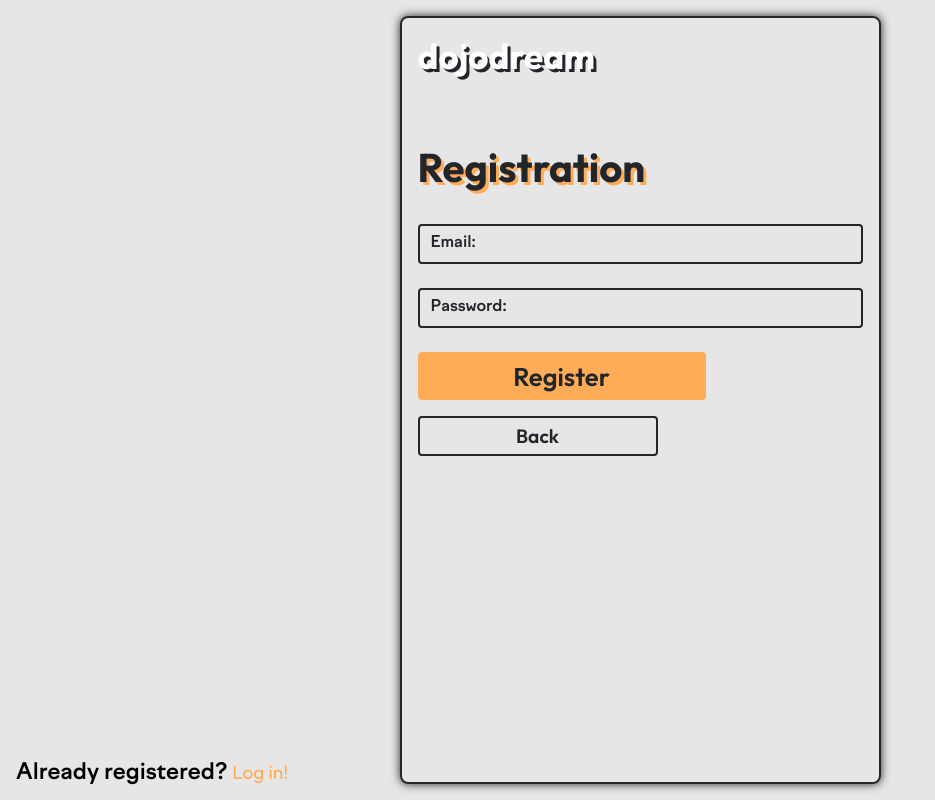
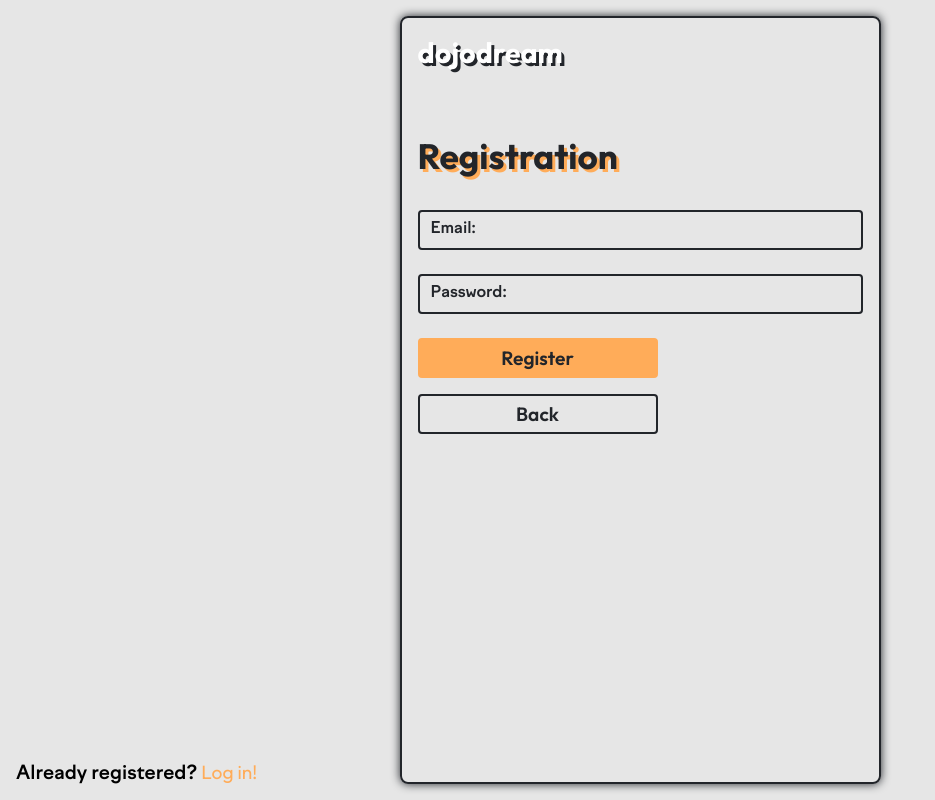
Before and after one commit to serge-yegorian/dojodream-client, a React (Create React App) app: page /enter in a window 1280 px wide. Shown: the whole page, without its empty margins (0-935 px from the left). Built offline with nearby package versions, Linux system fonts and the light colour scheme.

Commit message:
fix fonts

```diff
--- a/src/pages/Landing/Landing.js
+++ b/src/pages/Landing/Landing.js
@@ -94,7 +94,7 @@ const Landing = () => {
         </div>
         <div className='landing__footer-section landing__footer-section--bottom'>
             <img src={require('../../assets/images/codingdojo.png')} alt='logo' className='landing__image'/>
-            <p className='landing__substring landing__substring--footer'><div>© 2008 - 2023 dojodream.<br/> All rights reserved.</div></p>
+            <p className='landing__substring landing__substring--footer'><div className="landing__reserved">© 2008 - 2023 dojodream.<br/> All rights reserved.</div></p>
         </div>
     </footer>
     </>
--- a/src/pages/Landing/Landing.scss
+++ b/src/pages/Landing/Landing.scss
@@ -14,6 +14,9 @@
 
     &__title {
         @include title;
+        @include tablet {
+            font-size: 2.2rem;
+        }
     }
 
     &__bottom {
@@ -102,6 +105,9 @@
         text-shadow: none;
         font-size: 2rem;
         @include subheading;
+        @include tablet {
+            font-size: 2.2rem
+        }
     }
 
     &__subheading--fact {
@@ -145,6 +151,8 @@
     &__substring {
         font-weight: 200;
         font-size: 1rem;
+        font-family: "Numbers", sans-serif;
+        color: rgb(91, 91, 91);
         margin-bottom: 0.5rem;
         @include tablet {
             margin-bottom: 1rem;
@@ -186,6 +194,9 @@
             max-width: 25rem;
             text-align: center;
         }
+        @include tablet {
+            font-size: 1.4rem;
+        }
     }
 
     &__description--fact {
@@ -200,6 +211,11 @@
 
     &__cta {
         @include cta;
+        @include tablet {
+            font-size: 1.6rem;
+            width: 18rem;
+            height: 3rem;
+        }
     }
 
     &__cta:hover{
@@ -214,6 +230,10 @@
             border-bottom-right-radius: 4rem;
         }
 
+    }
+
+    &__reserved {
+        font-family: 'Numbers', sans-serif;
     }
 
     &__section--mission {
--- a/src/styles/styles.scss
+++ b/src/styles/styles.scss
@@ -33,9 +33,6 @@ $font: 'NuberNext', sans-serif;
     font-family: $font;
     font-size: 1.8rem;
     margin-bottom: 4rem;
-    @include tablet {
-        font-size: 2.2rem;
-    }
 }
 
 @mixin heading {
@@ -44,18 +41,12 @@ $font: 'NuberNext', sans-serif;
     font-family: $font;
     color: $black;
     text-shadow: 3px 3px $secondaryhov;
-    @include tablet {
-        font-size: 2.5rem;
-    }
 }
 
 @mixin subheading {
     font-size: 1.8rem;
     color: $black;
     font-family: $font;
-    @include tablet {
-        font-size: 2.2rem
-    }
 
 }
 
@@ -64,10 +55,6 @@ $font: 'NuberNext', sans-serif;
     font-family: 'Numbers', sans-serif;
     font-size: 1rem;
     font-size: 1.2rem;
-    @include tablet {
-        font-size: 1.4rem;
-    }
-
 }
 
 @mixin inputDiv {
@@ -115,11 +102,7 @@ $font: 'NuberNext', sans-serif;
         transition: .2s;
         width: 15rem;
 
-    @include tablet {
-        font-size: 1.6rem;
-        width: 18rem;
-        height: 3rem;
-    }
+
 }
 
 @mixin ctaHover {
```
